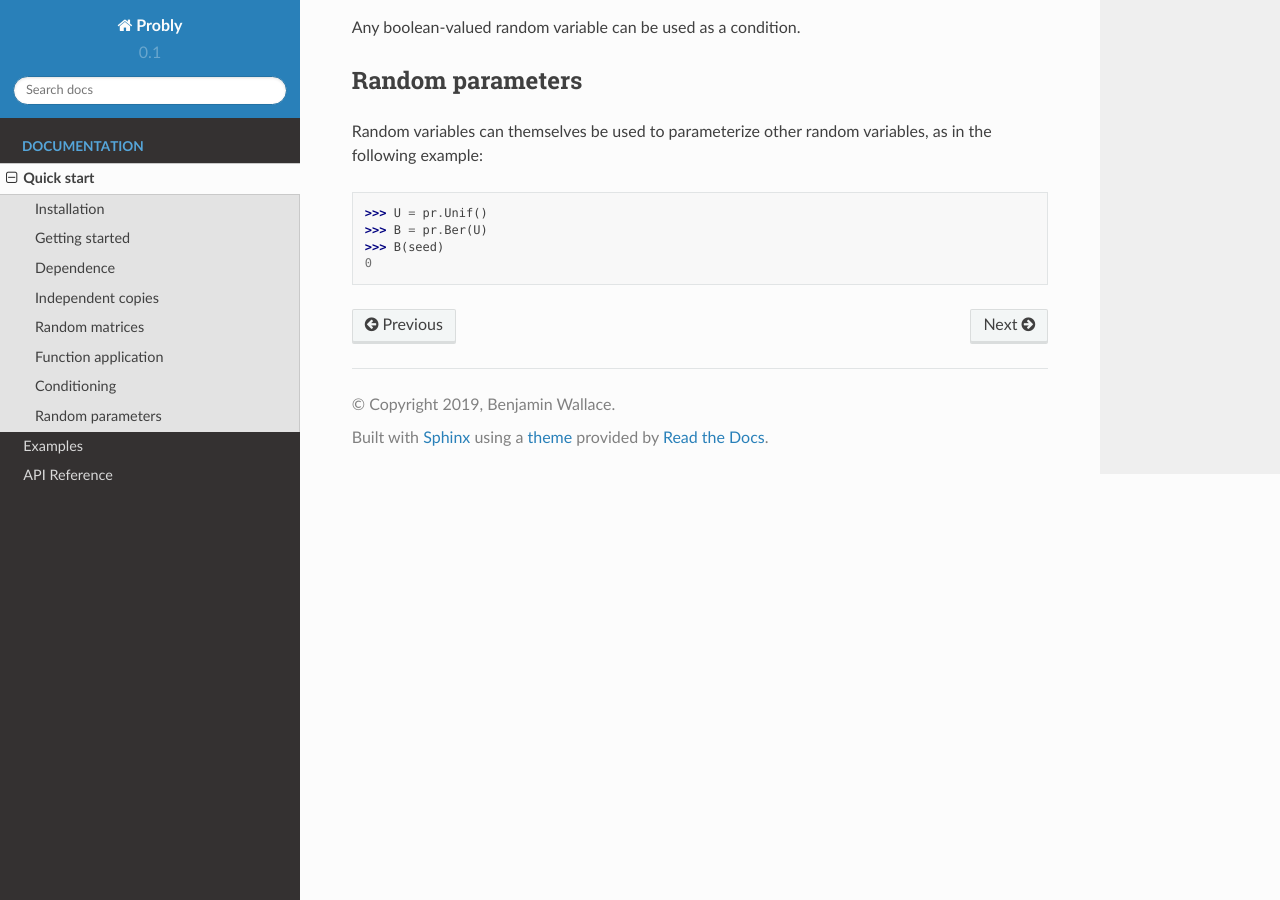
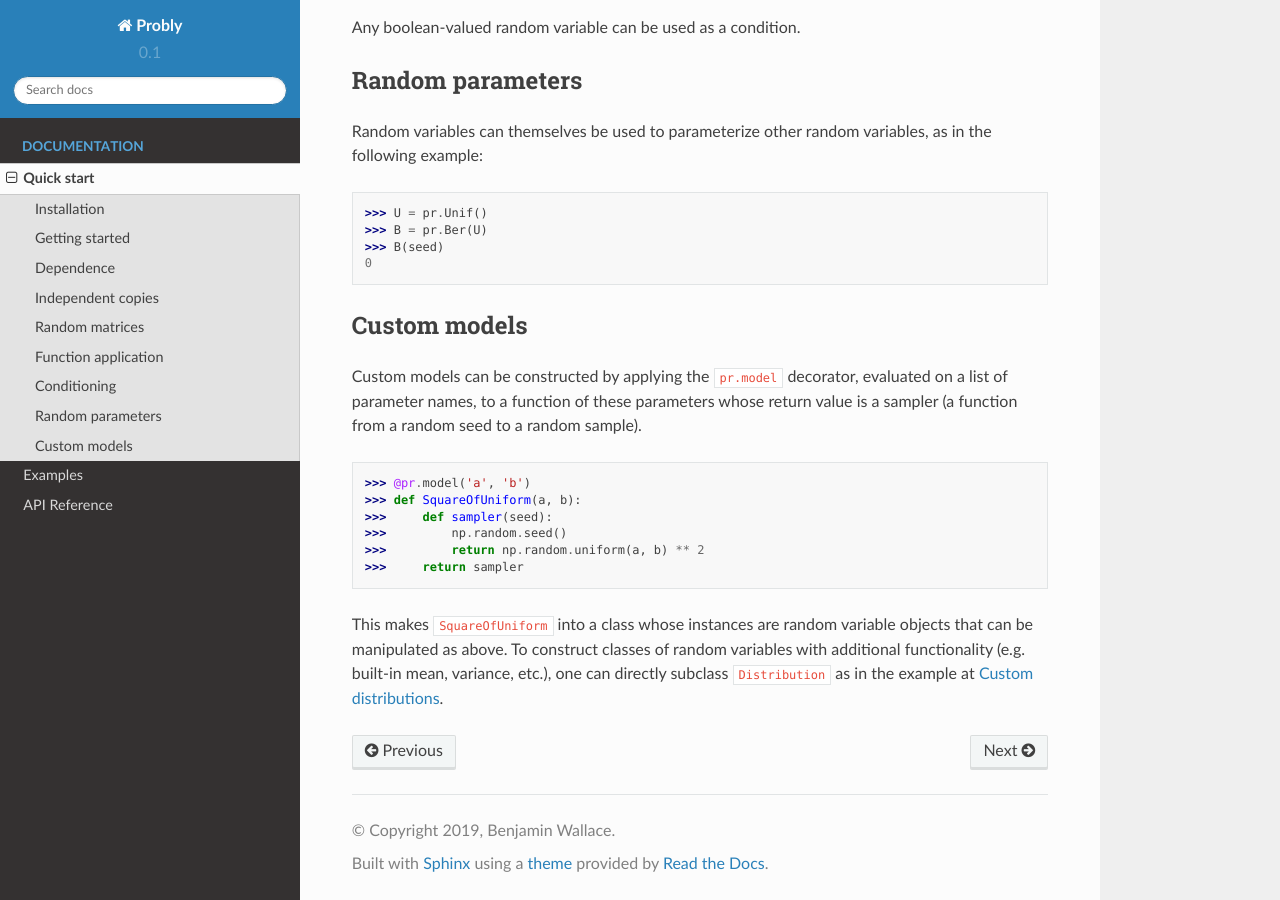
Before and after one commit to bencwallace/Probly, a Sphinx documentation site: the page built from docs/source/quick.rst, in a window 1280 px wide and 900 px high, scrolled down 3411 px. Built offline with Sphinx 7.4.7 and the Read the Docs theme 2.0.0, drawn with Linux system fonts in a browser that asks for light colours.

Commit message:
backlog of changes

```diff
--- a/README.rst
+++ b/README.rst
@@ -39,7 +39,7 @@ Here are some examples::
     // construct random variables with random parameters
     G = pr.Ber(pr.Unif())
     // define custom models
-    @pr.model
+    @pr.model('a', 'b')
     def SquareOfUniform(a, b):
         def sampler(seed):
             np.random.seed(seed)
--- a/docs/source/examples.rst
+++ b/docs/source/examples.rst
@@ -72,6 +70,7 @@ function. Note that we need only take 1 sample.
 
 .. image:: _static/semicircle_normal_1000.png
 
+.. _custom:
 
 ********************
 Custom distributions
--- a/docs/source/quick.rst
+++ b/docs/source/quick.rst
@@ -157,3 +157,20 @@ Random variables can themselves be used to parameterize other random variables,
 >>> B = pr.Ber(U)
 >>> B(seed)
 0
+
+*************
+Custom models
+*************
+Custom models can be constructed by applying the ``pr.model`` decorator, evaluated on a list of parameter names,
+to a function of these parameters whose return value is a sampler (a function from a random seed to a random sample).
+
+>>> @pr.model('a', 'b')
+>>> def SquareOfUniform(a, b):
+>>>     def sampler(seed):
+>>>         np.random.seed()
+>>>         return np.random.uniform(a, b) ** 2
+>>>     return sampler
+
+This makes ``SquareOfUniform`` into a class whose instances are random variable objects that can be manipulated as
+above. To construct classes of random variables with additional functionality (e.g. built-in mean, variance, etc.),
+one can directly subclass ``Distribution`` as in the example at :ref:`custom`.
--- a/probly/__init__.py
+++ b/probly/__init__.py
@@ -16,7 +16,7 @@ __all__ += ['const', 'hist', 'lift', 'iid']
 __all__ += ['mean', 'variance', 'cdf']
 
 # Discrete random variables
-__all__ == ['Distribution']
+__all__ == ['Distribution', 'model']
 __all__ += ['RandInt']
 __all__ += ['Multinomial', 'Bin', 'Ber']
 __all__ += ['NegBin', 'Geom']
```
Also changed, not shown: other parts of docs/source/examples.rst (+0 -2 lines), 1 other file.
